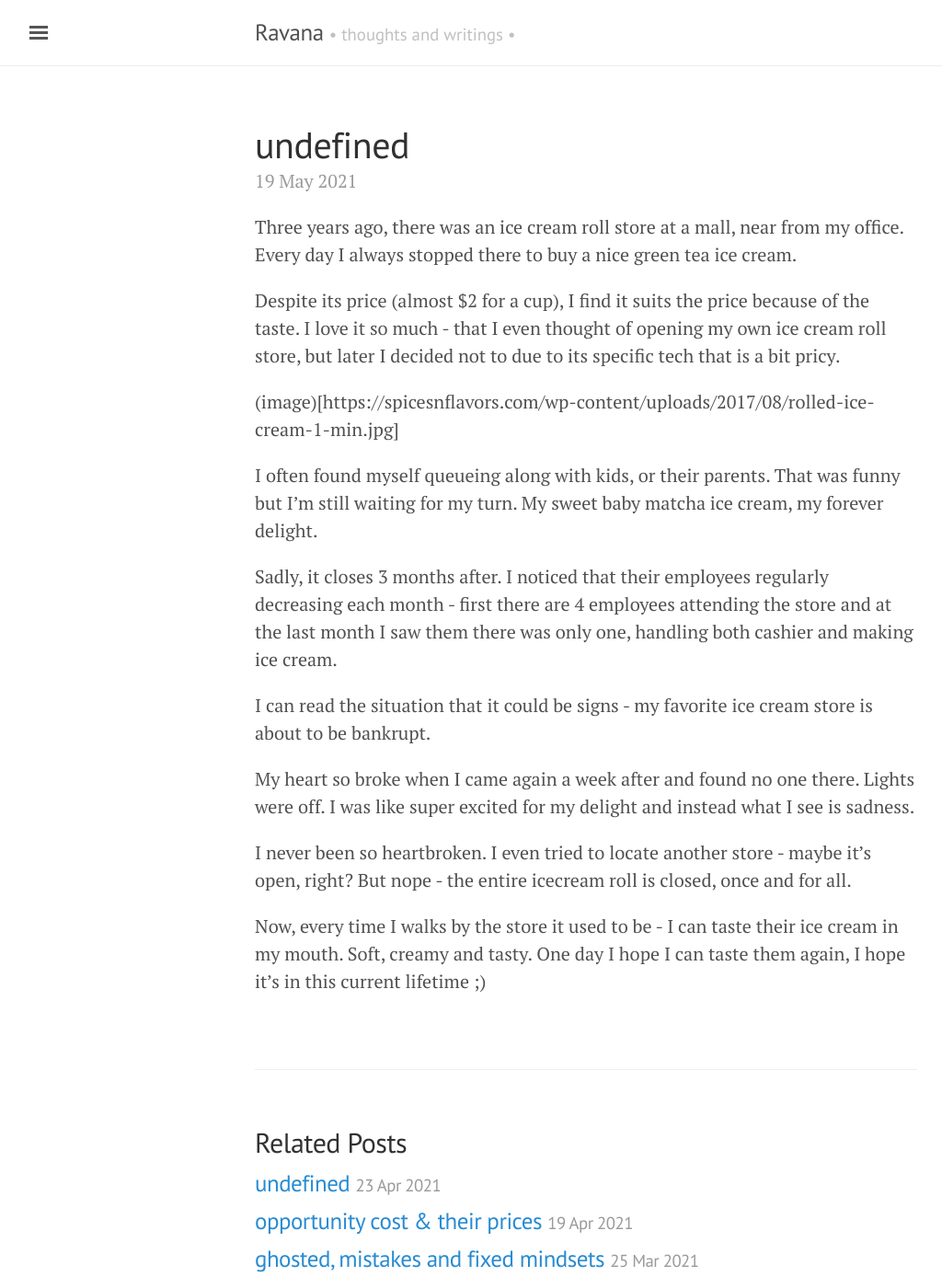
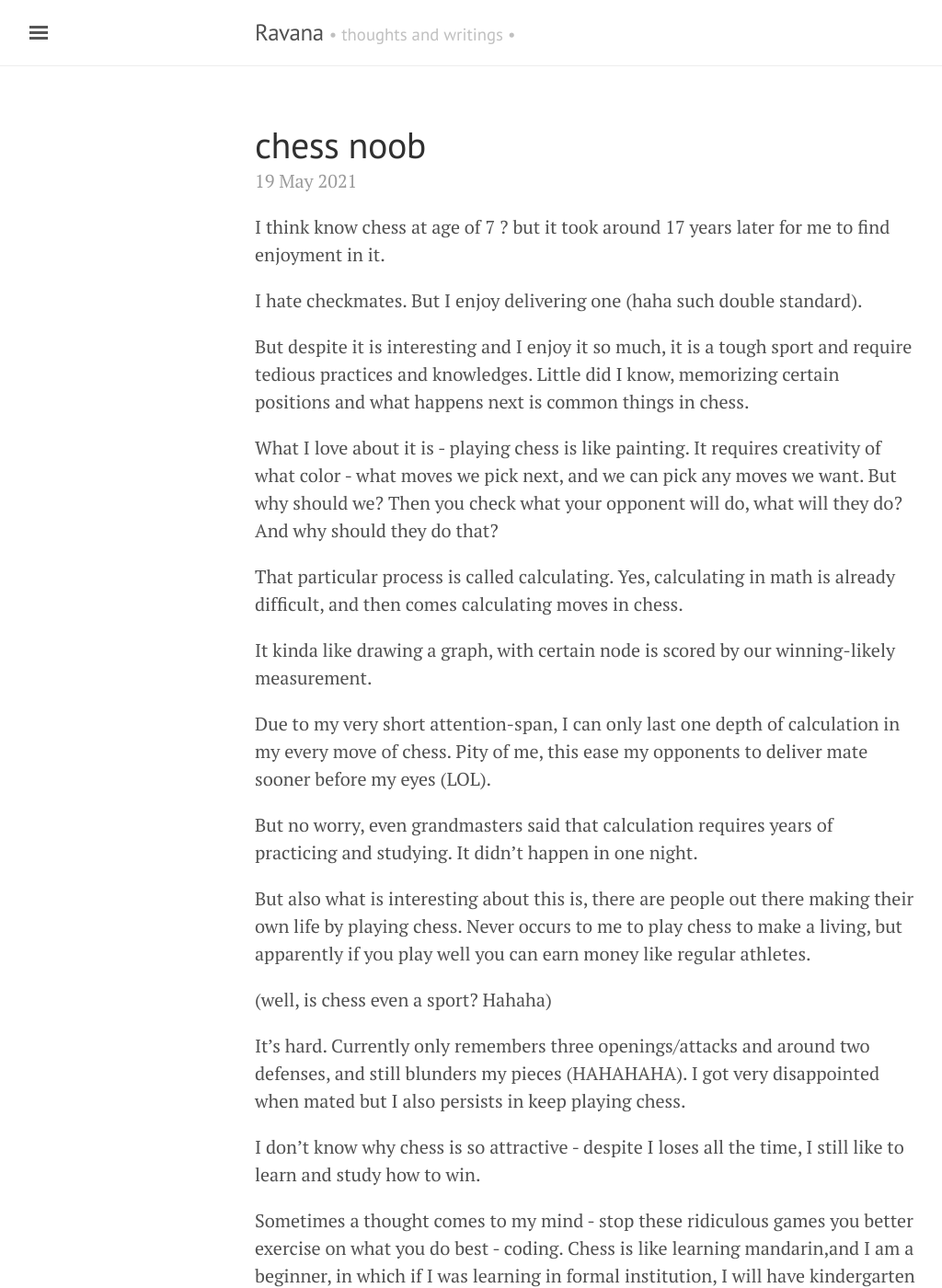
Before and after one commit to ronaatxendit/martabacc.github.io, a Jekyll site: the page built from _posts/2021-5-19-green tea.md, in a window 1280 px wide and 1400 px high. Shown: the whole window at 92% size, without its empty margins (3-1027 px from the left). Built offline with Jekyll 4.4.1, drawn with Linux system fonts in a browser that asks for light colours; some of the changed text lies outside the part shown.

Commit message:
add post

```diff
--- a/_posts/2021-5-19-green tea.md
+++ b/_posts/2021-5-19-green tea.md
@@ -1,22 +1,32 @@
 ---
 layout: post
-title: "undefined"
+title: "chess noob"
 ---
 
-Three years ago, there was an ice cream roll store at a mall, near from my office. Every day I always stopped there to buy a nice green tea ice cream.
+I think know chess at age of 7 ? but it took around 17 years later for me to find enjoyment in it.
 
-Despite its price (almost $2 for a cup), I find it suits the price because of the taste. I love it so much - that I even thought of opening my own ice cream roll store, but later I decided not to due to its specific tech that is a bit pricy.
+I hate checkmates. But I enjoy delivering one (haha such double standard).
 
-(image)[https://spicesnflavors.com/wp-content/uploads/2017/08/rolled-ice-cream-1-min.jpg]
+But despite it is interesting and I enjoy it so much, it is a tough sport and require tedious practices and knowledges. Little did I know, memorizing certain positions and what happens next is common things in chess.
 
-I often found myself queueing along with kids, or their parents. That was funny but I'm still waiting for my turn. My sweet baby matcha ice cream, my forever delight.
+What I love about it is - playing chess is like painting. It requires creativity of what color -  what moves we pick next, and we can pick any moves we want. But why should we? Then you check what your opponent will do, what will they do? And why should they do that?
 
-Sadly, it closes 3 months after. I noticed that their employees regularly decreasing each month - first there are 4 employees attending the store and at the last month I saw them there was only one, handling both cashier and making ice cream.
+That particular process is called calculating. Yes, calculating in math is already difficult, and then comes calculating moves in chess.
 
-I can read the situation that it could be signs - my favorite ice cream store is about to be bankrupt.
+It kinda like drawing a graph, with certain node is scored by our winning-likely measurement.
 
-My heart so broke when I came again a week after and found no one there. Lights were off. I was like super excited for my delight and instead what I see is sadness.
+Due to my very short attention-span, I can only last one depth of calculation in my every move of chess. Pity of me, this ease my opponents to deliver mate sooner before my eyes (LOL).
 
-I never been so heartbroken. I even tried to locate another store - maybe it's open, right? But nope - the entire icecream roll is closed, once and for all.
+But no worry, even grandmasters said that calculation requires years of practicing and studying. It didn't happen in one night.
 
-Now, every time I walks by the store it used to be - I can taste their ice cream in my mouth. Soft, creamy and tasty. One day I hope I can taste them again, I hope it's in this current lifetime ;)
+But also what is interesting about this is, there are people out there making their own life by playing chess. Never occurs to me to play chess to make a living, but apparently if you play well you can earn money like regular athletes.
+
+(well, is chess even a sport? Hahaha)
+
+It's hard. Currently only remembers three openings/attacks and around two defenses, and still blunders my pieces (HAHAHAHA). I got very disappointed when mated but I also persists in keep playing chess.
+
+I don't know why chess is so attractive - despite I loses all the time, I still like to learn and study how to win.
+
+Sometimes a thought comes to my mind - stop these ridiculous games you better exercise on what you do best - coding. Chess is like learning mandarin,and I am a beginner, in which if I was learning in formal institution, I will have kindergarten students as my classmate. Such a pity.
+
+I know that I'm a noob, but somehow I still decide to play it anyways, and think of it all the time. Kid you not, lately I've dreamed about several positions in chess. It just stuck in my mind and I don't know why.
```
Also changed, not shown: _posts/2021-6-3-chess noob.md (added, +22 -0 lines).
